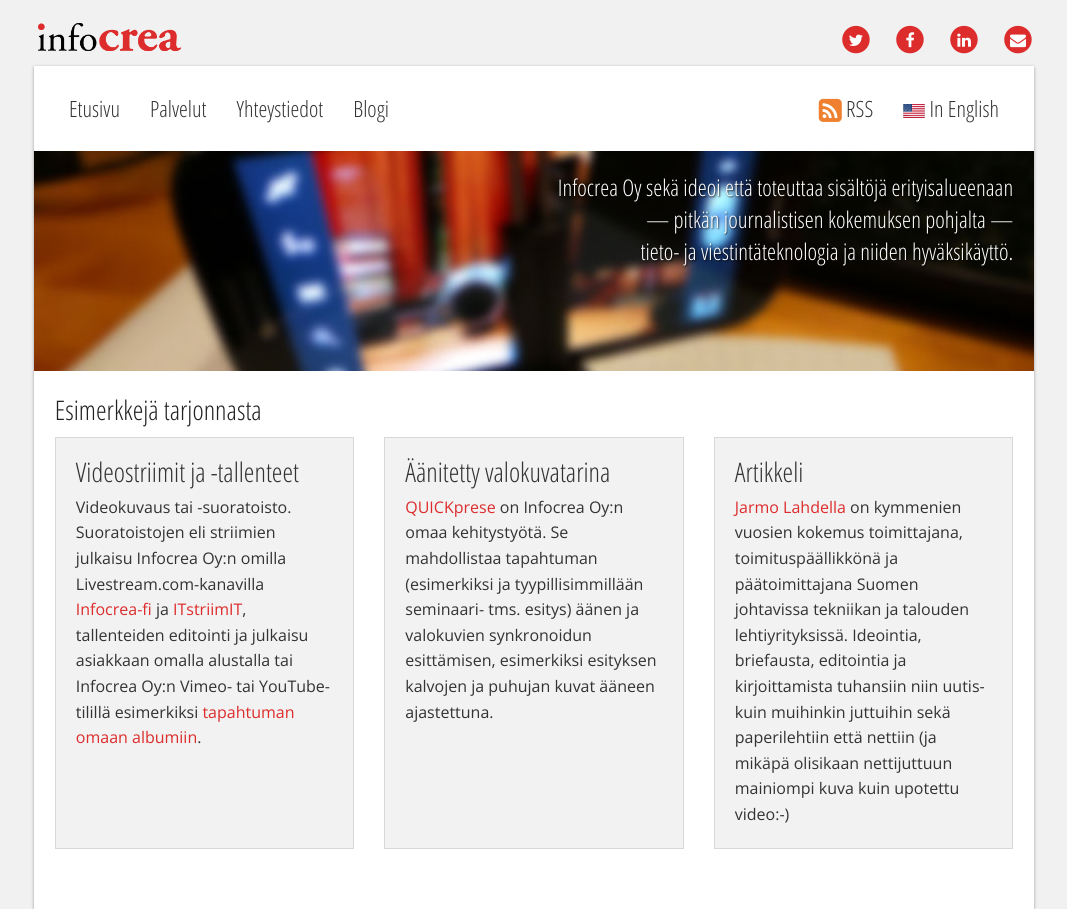
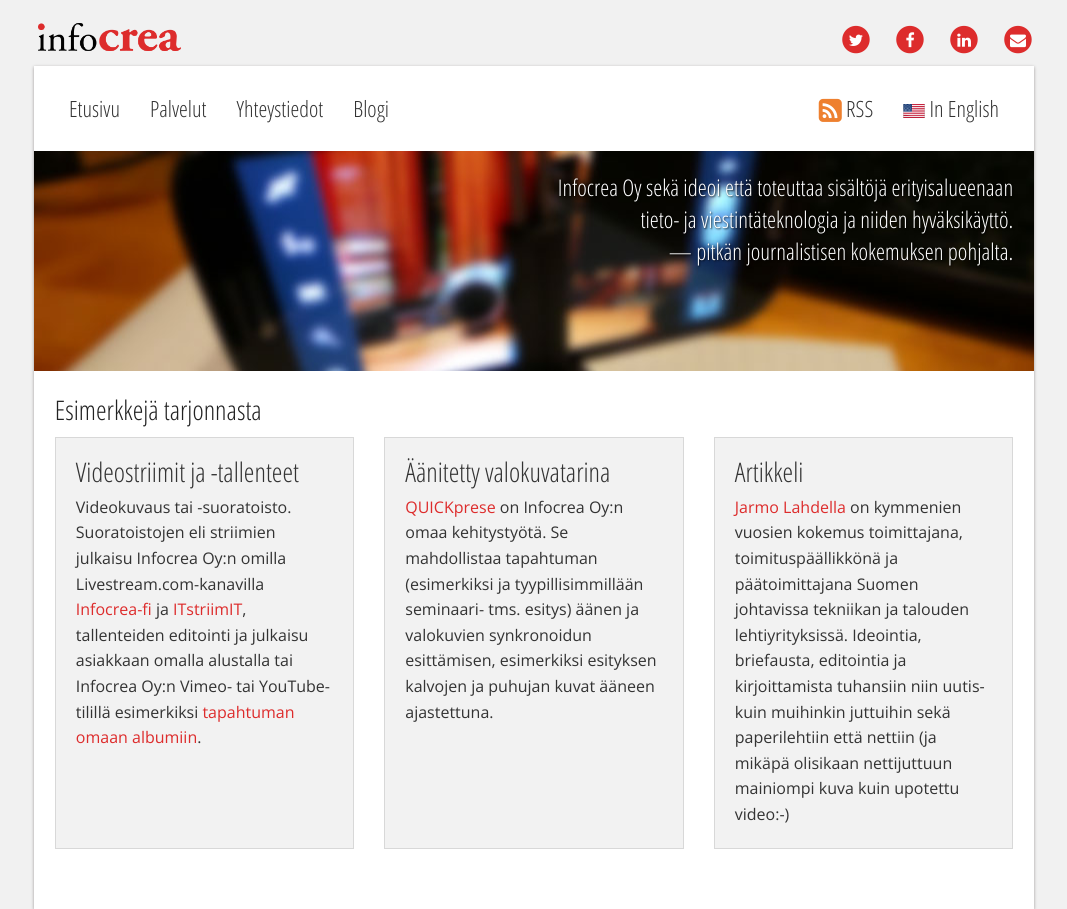
Before and after one commit to Pyppe/infocrea.fi, a Jekyll site: the page built from index.html, in a window 1280 px wide. Shown: the whole page, without its empty margins (106-1173 px from the left). Built offline with Jekyll 4.4.1, drawn with Linux system fonts in a browser that asks for light colours; nearby versions of some CDN libraries.

Commit message:
Update index.html

```diff
--- a/index.html
+++ b/index.html
@@ -10,8 +10,8 @@ title: Etusivu
   <div class="columns largeSpacing">
     <h4 class="description text-right">
       Infocrea Oy sekä ideoi että toteuttaa sisältöjä erityisalueenaan<br class="show-for-medium-up" />
-      &mdash; pitkän journalistisen kokemuksen pohjalta &mdash;<br class="show-for-medium-up" />
-      tieto- ja viestintäteknologia ja niiden hyväksikäyttö.
+      tieto- ja viestintäteknologia ja niiden hyväksikäyttö.<br class="show-for-medium-up" />
+      &mdash; pitkän journalistisen kokemuksen pohjalta.
     </h4>
   </div>
 </div>
```
